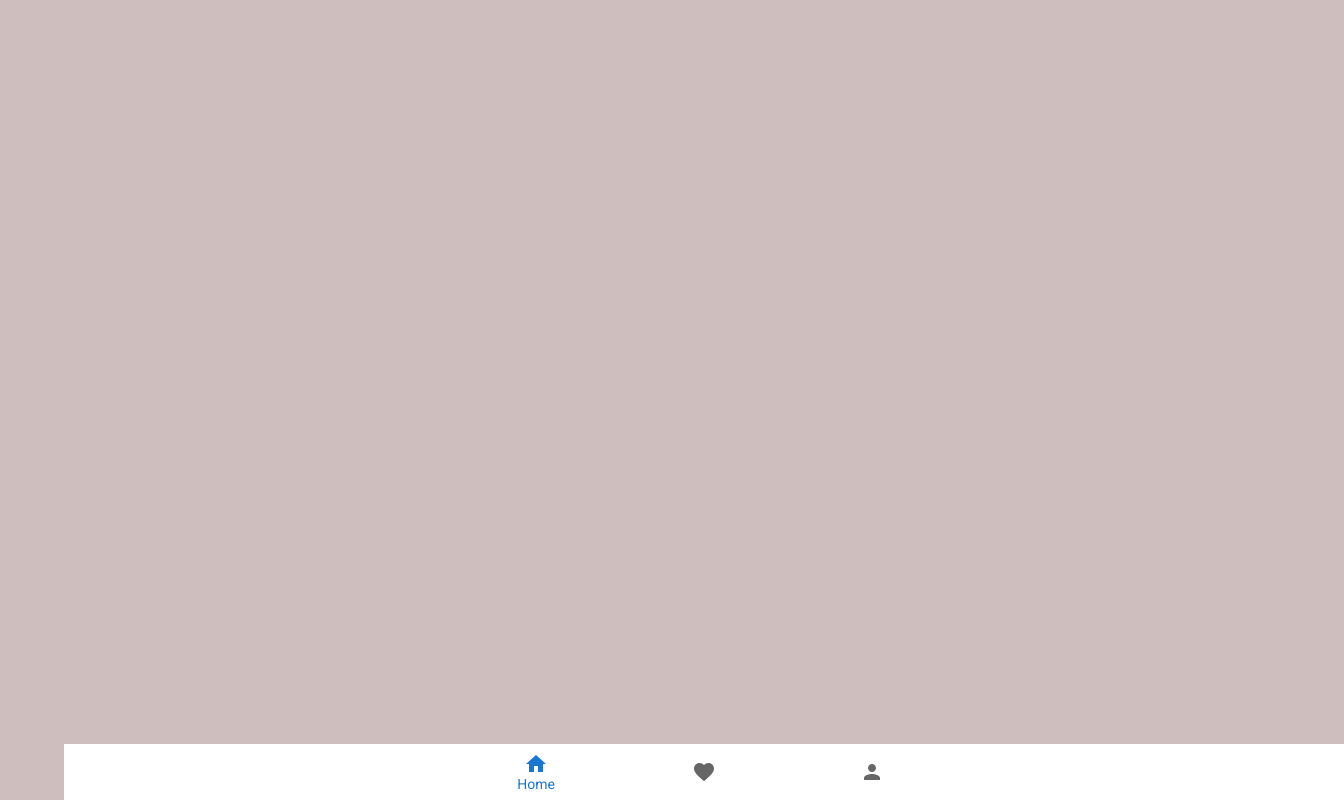
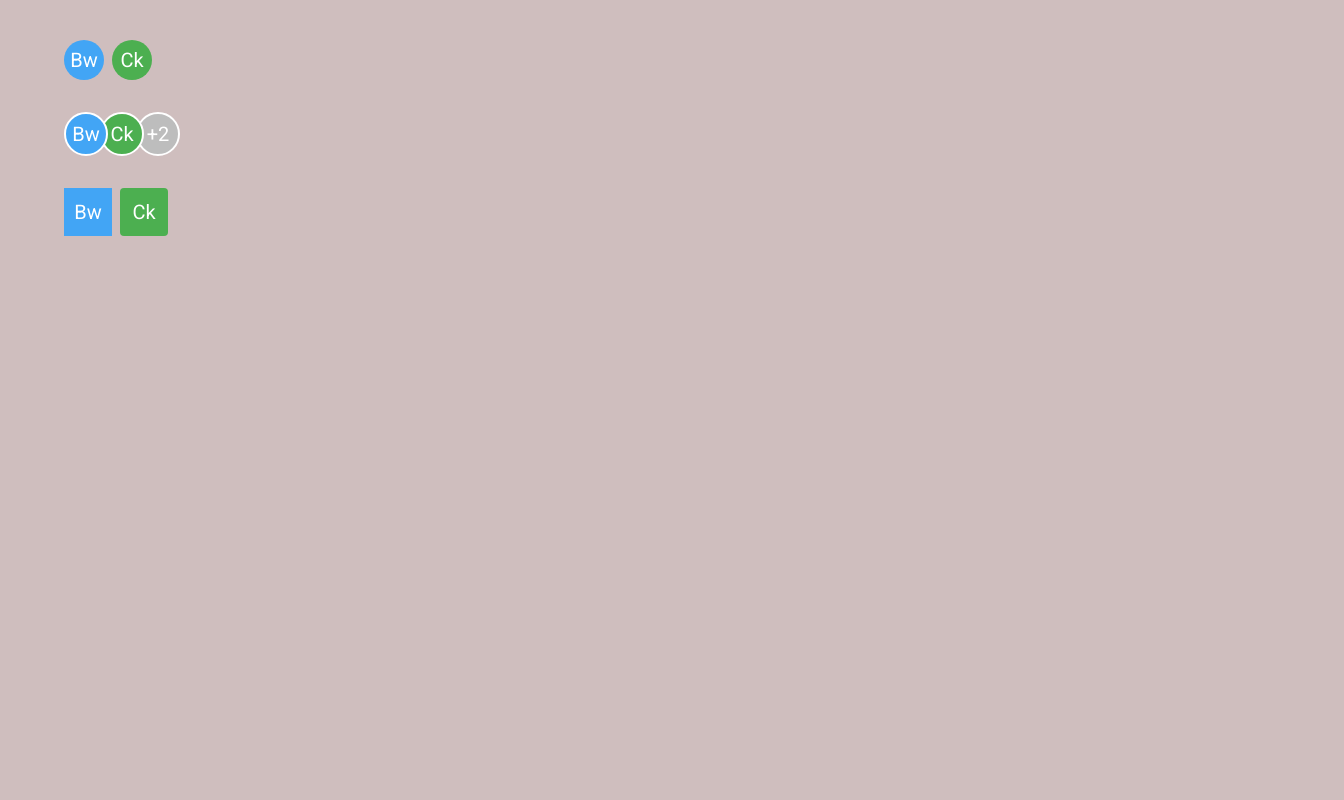
Before and after one commit to serkanbulutgenc/codespaces-blank, a Next.js app: page / in a window 1280 px wide. Shown: the whole page, 1344 px wide, since content can reach past the window. Built offline with nearby package versions, Linux system fonts and the light colour scheme; what @mui/material-nextjs would draw is missing.

Commit message:
Avatar component

```diff
--- a/src/app/page.tsx
+++ b/src/app/page.tsx
@@ -20,7 +20,8 @@
 //import MuiBreadcrumb from "@/components/MuiBreadcrumb"
 //import MuiDrawer from "@/components/MuiDrawer"
 //import MuiSpeedDial from "@/components/MuiSpeedDial"
-import MuiBottomNavigation from "@/components/MuiBottomNavigation"
+//import MuiBottomNavigation from "@/components/MuiBottomNavigation"
+import MuiAvatar from "@/components/MuiAvatar"
 
 import { Container } from '@mui/material';
 
@@ -48,7 +49,8 @@
          {/* <MuiBreadcrumb/> */}
          {/* <MuiDrawer/> */}
          {/* <MuiSpeedDial/> */}
-         <MuiBottomNavigation/>
+         {/* <MuiBottomNavigation/> */}
+         <MuiAvatar/>
     </Container>
 
   );
--- /dev/null
+++ b/src/components/MuiAvatar.tsx
@@ -0,0 +1,22 @@
+import { Avatar, Stack, AvatarGroup } from "@mui/material"
+
+export default function AvatarPage() {
+    return <Stack spacing={4}>
+        <Stack direction={'row'} spacing={1}>
+            <Avatar sx={{ bgcolor: 'primary.light' }}>Bw</Avatar>
+            <Avatar sx={{ bgcolor: 'success.light' }}>Ck</Avatar>
+        </Stack>
+        <Stack direction={'row'} spacing={2}>
+            <AvatarGroup max={3}>
+                <Avatar sx={{ bgcolor: 'primary.light' }}>Bw</Avatar>
+                <Avatar sx={{ bgcolor: 'success.light' }}>Ck</Avatar>
+                <Avatar src="https://randomuser.me/api/portraits/women/79.jpg" alt="Jane doe" />
+                <Avatar src="https://randomuser.me/api/portraits/men/51.jpg" alt="John doe" />
+            </AvatarGroup>
+        </Stack>
+        <Stack direction={'row'} spacing={1}>
+            <Avatar variant="square" sx={{ bgcolor: 'primary.light', width:48, height:48 }}>Bw</Avatar>
+            <Avatar variant="rounded" sx={{ bgcolor: 'success.light', width:48, height:48 }}>Ck</Avatar>
+        </Stack>
+    </Stack>
+}
```
